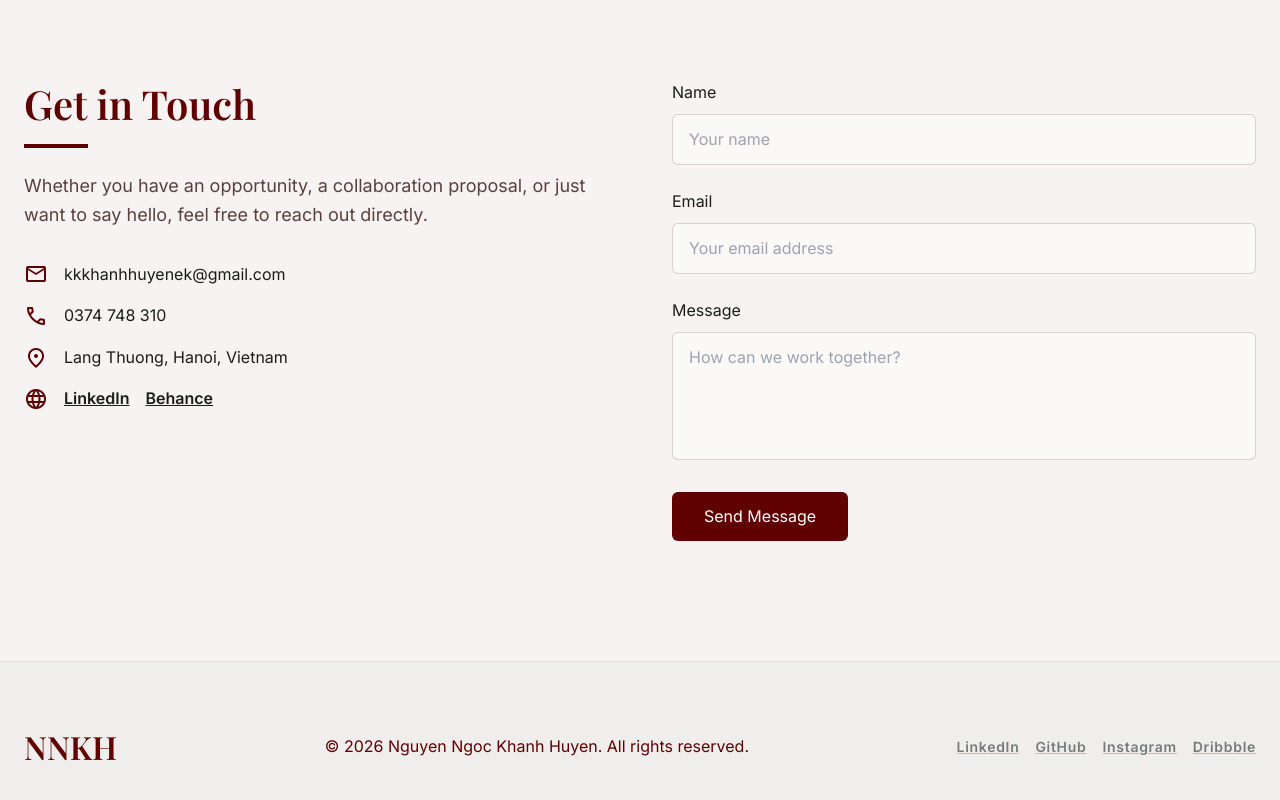
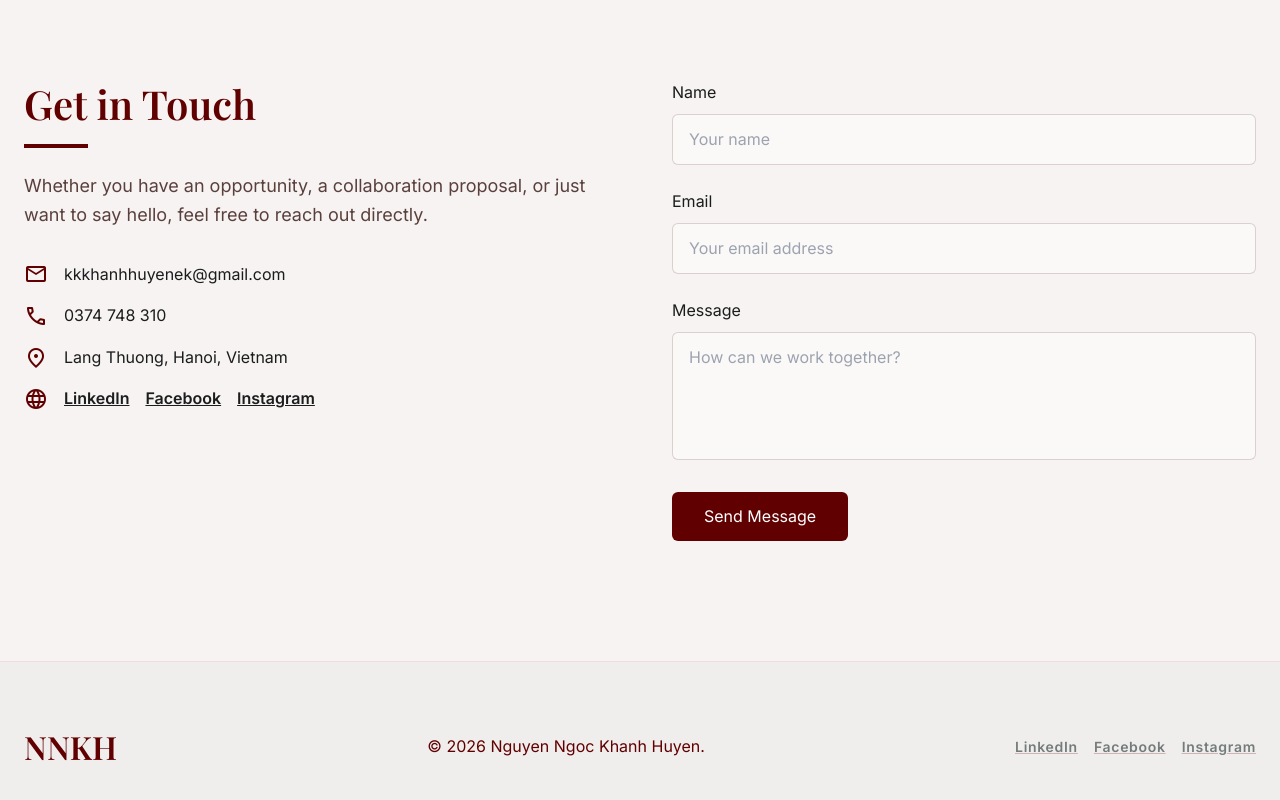
Before and after one commit to Trungs0002/portfolio-huyen, a React (Create React App) app: page / in a window 1280 px wide. Shown: the part 8289-9089 px from the top of the page. Built offline with nearby package versions, Linux system fonts and the light colour scheme.

Commit message:
feat: update social networks in Footer and Contact sections to LinkedIn, Facebook, and Instagram

```diff
--- a/src/components/Contact.js
+++ b/src/components/Contact.js
@@ -55,12 +55,30 @@ const Contact = () => {
               </div>
               <div className="flex items-center gap-4 text-on-surface">
                 <span className="material-symbols-outlined text-primary">language</span>
-                <div className="flex gap-4 font-body-md">
-                  <a className="hover:text-primary transition-colors font-bold underline" href="#linkedin">
+                <div className="flex gap-4 font-body-md flex-wrap">
+                  <a
+                    className="hover:text-primary transition-colors font-bold underline"
+                    href="https://vn.linkedin.com/in/kh%C3%A1nh-huy%E1%BB%81n-nguy%E1%BB%85n-ng%E1%BB%8Dc-a1b361410"
+                    target="_blank"
+                    rel="noopener noreferrer"
+                  >
                     LinkedIn
                   </a>
-                  <a className="hover:text-primary transition-colors font-bold underline" href="#behance">
-                    Behance
+                  <a
+                    className="hover:text-primary transition-colors font-bold underline"
+                    href="https://web.facebook.com/kkh.uyen24"
+                    target="_blank"
+                    rel="noopener noreferrer"
+                  >
+                    Facebook
+                  </a>
+                  <a
+                    className="hover:text-primary transition-colors font-bold underline"
+                    href="https://www.instagram.com/kkh.uyen"
+                    target="_blank"
+                    rel="noopener noreferrer"
+                  >
+                    Instagram
                   </a>
                 </div>
               </div>
--- a/src/components/Footer.js
+++ b/src/components/Footer.js
@@ -2,10 +2,9 @@ import React from "react";
 
 const Footer = () => {
   const socials = [
-    { label: "LinkedIn", href: "#linkedin" },
-    { label: "GitHub", href: "#github" },
-    { label: "Instagram", href: "#instagram" },
-    { label: "Dribbble", href: "#dribbble" },
+    { label: "LinkedIn", href: "https://vn.linkedin.com/in/kh%C3%A1nh-huy%E1%BB%81n-nguy%E1%BB%85n-ng%E1%BB%8Dc-a1b361410" },
+    { label: "Facebook", href: "https://web.facebook.com/kkh.uyen24" },
+    { label: "Instagram", href: "https://www.instagram.com/kkh.uyen" },
   ];
 
   return (
@@ -13,7 +12,7 @@ const Footer = () => {
       <div className="flex flex-col md:flex-row justify-between items-center max-w-container-max mx-auto px-gutter gap-unit">
         <span className="font-headline-md text-primary text-headline-md font-headline-md">NNKH</span>
         <p className="font-body-md text-body-md text-primary">
-          © 2026 Nguyen Ngoc Khanh Huyen. All rights reserved.
+          © 2026 Nguyen Ngoc Khanh Huyen.
         </p>
         <ul className="flex gap-4">
           {socials.map((soc, idx) => (
@@ -21,6 +20,8 @@ const Footer = () => {
               <a
                 className="font-label-md text-label-md text-secondary hover:text-primary underline decoration-primary/30 transition-all opacity-80 hover:opacity-100"
                 href={soc.href}
+                target="_blank"
+                rel="noopener noreferrer"
               >
                 {soc.label}
               </a>
```
